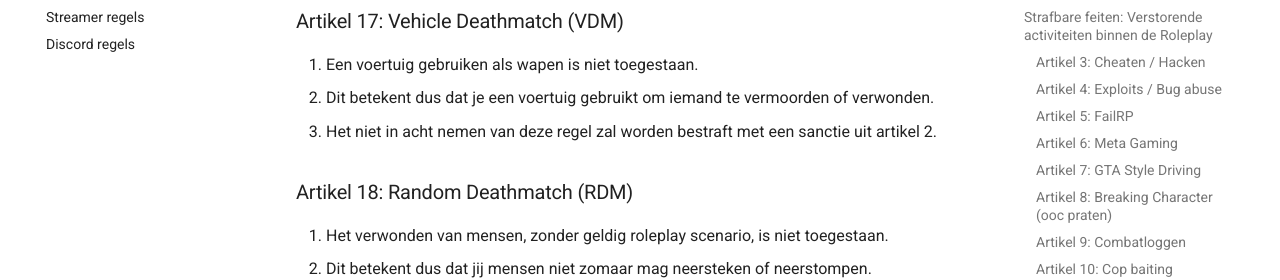
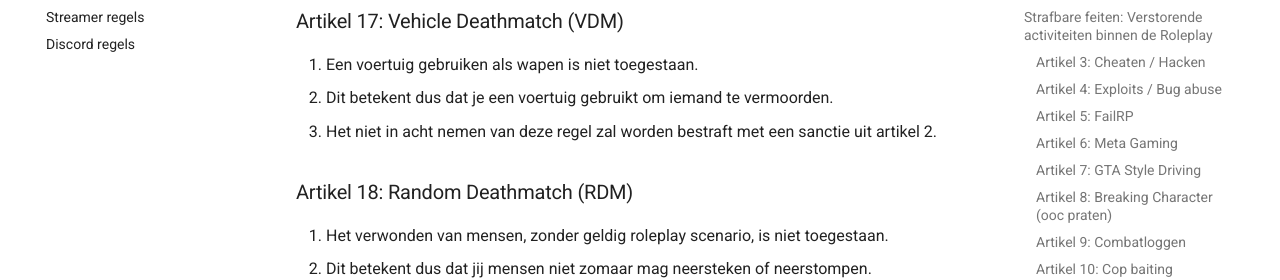
Before and after one commit to Jaccosf/ARP-Wetboek, an MkDocs documentation site: the page built from docs/algemeen.md, in a window 1280 px wide and 900 px high, scrolled down 5130 px. Shown: the part 172-452 px from the top of the window. Built offline with MkDocs 1.6.1 and Material for MkDocs 9.7.7, drawn with Linux system fonts in a browser that asks for light colours.

Commit message:
betere uitleg voor VDM

```diff
--- a/docs/algemeen.md
+++ b/docs/algemeen.md
@@ -130,7 +130,7 @@ Hieronder vind je alle algemene regels waar elke speler zich aan dient te houden
 ## Strafbare feiten: Interactie met spelers
 ### Artikel 17: Vehicle Deathmatch (VDM)
 1. Een voertuig gebruiken als wapen is niet toegestaan.
-2. Dit betekent dus dat je een voertuig gebruikt om iemand te vermoorden of verwonden.
+2. Dit betekent dus dat je een voertuig gebruikt om iemand te vermoorden.
 3. Het niet in acht nemen van deze regel zal worden bestraft met een sanctie uit artikel 2.
 
 ### Artikel 18: Random Deathmatch (RDM)
```
